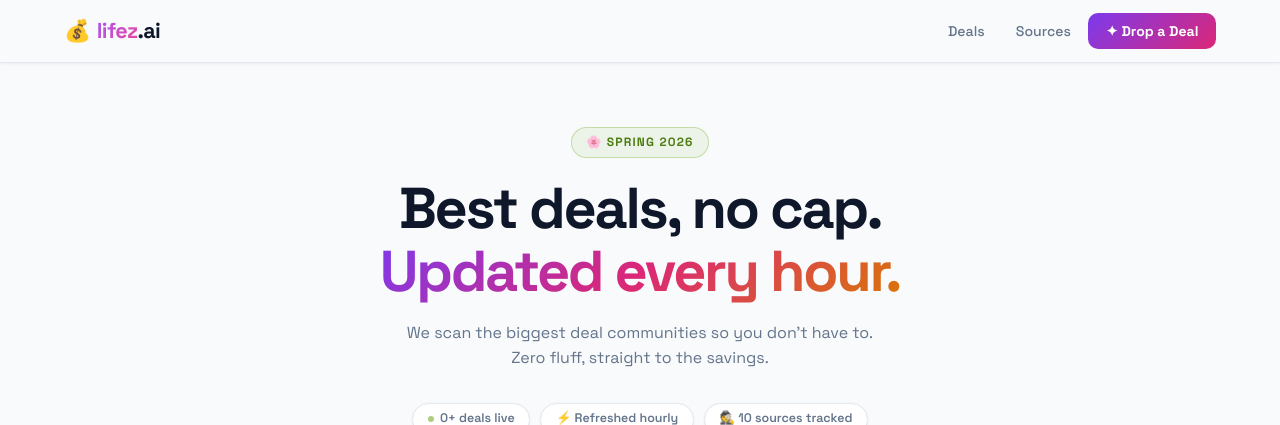
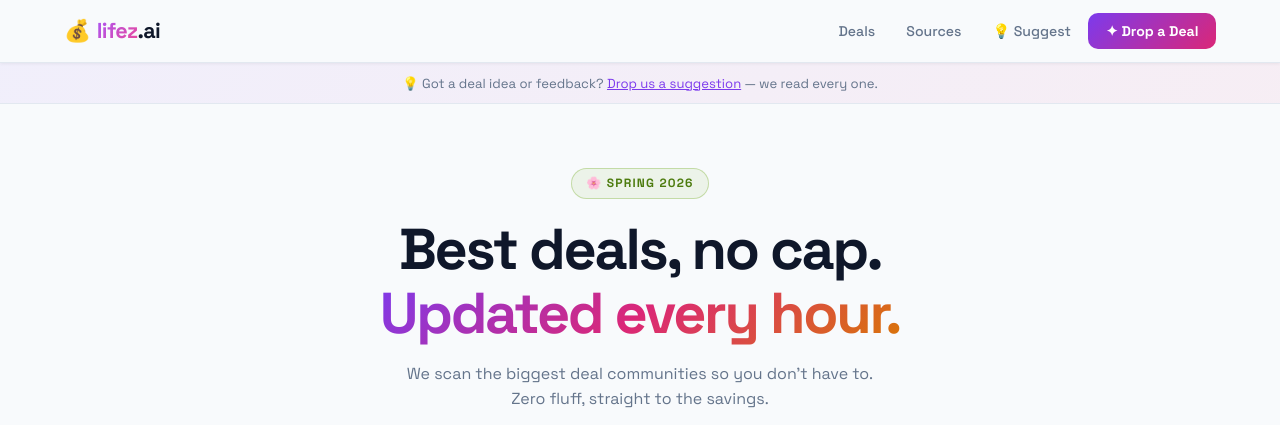
Before and after one commit to rapot2018/learnpy, a FastAPI app: page / in a window 1280 px wide. Shown: the top 425 px of the page. Run offline with FastAPI, Linux system fonts and the light colour scheme; data that the repository does not hold is empty.

Commit message:
Add suggestion link that emails rapot2018@gmail.com
- 'Suggest' nav link + banner strip on homepage
- Modal form with name, email, message fields
- POST /api/suggest sends email via Gmail SMTP using SMTP_USER
  and SMTP_PASS env vars; falls back to console log if not set

Co-Authored-By: Claude Sonnet 4.6 <noreply@anthropic.com>

```diff
--- a/app.py
+++ b/app.py
@@ -2,10 +2,13 @@ import asyncio
 import importlib
 import json
 import os
+import smtplib
 import subprocess
 import sys
 import time
 from contextlib import asynccontextmanager
+from email.mime.multipart import MIMEMultipart
+from email.mime.text import MIMEText
 
 from fastapi import FastAPI, Request
 from fastapi.middleware.cors import CORSMiddleware
@@ -128,6 +131,54 @@ async def health():
     return {"status": "ok"}
 
 
+# ── Suggestions ───────────────────────────────────────────────────────────────
+
+def _send_suggestion_email(name: str, email: str, message: str):
+    smtp_user = os.environ.get("SMTP_USER", "")
+    smtp_pass = os.environ.get("SMTP_PASS", "")
+    to_addr   = "rapot2018@gmail.com"
+
+    if not smtp_user or not smtp_pass:
+        print(f"[suggestion] Email not configured — suggestion from {name or 'anon'}: {message[:80]}")
+        return
+
+    msg = MIMEMultipart("alternative")
+    msg["From"]    = smtp_user
+    msg["To"]      = to_addr
+    msg["Subject"] = f"💡 New lifez.ai suggestion from {name or 'Anonymous'}"
+
+    body = (
+        f"New suggestion on lifez.ai\n\n"
+        f"From:    {name or 'Anonymous'}\n"
+        f"Email:   {email or 'Not provided'}\n\n"
+        f"Message:\n{message}\n"
+    )
+    msg.attach(MIMEText(body, "plain"))
+
+    with smtplib.SMTP("smtp.gmail.com", 587) as server:
+        server.starttls()
+        server.login(smtp_user, smtp_pass)
+        server.sendmail(smtp_user, to_addr, msg.as_string())
+
+
+@app.post("/api/suggest")
+async def suggest(request: Request):
+    payload = await request.json()
+    message = payload.get("message", "").strip()
+    if not message:
+        return JSONResponse(status_code=400, content={"error": "Message is required"})
+
+    name  = payload.get("name", "").strip()
+    email = payload.get("email", "").strip()
+
+    try:
+        await asyncio.to_thread(_send_suggestion_email, name, email, message)
+    except Exception as e:
+        print(f"[suggestion] Email send failed: {e}")
+
+    return JSONResponse({"success": True})
+
+
 @app.get("/", response_class=HTMLResponse)
 async def index():
     return FileResponse("templates/index.html", media_type="text/html")
--- a/templates/index.html
+++ b/templates/index.html
@@ -358,6 +358,18 @@
     @media (max-width: 480px) {
       .hero-title { font-size: 2rem; }
     }
+
+    .btn-suggest { background: none; border: none; cursor: pointer; font: inherit; }
+    .suggest-banner {
+      background: linear-gradient(135deg, rgba(124,58,237,0.06), rgba(219,39,119,0.06));
+      border-bottom: 1px solid var(--border);
+      text-align: center; padding: 0.6rem 1rem;
+      font-size: 0.82rem; color: var(--text-muted);
+    }
+    .suggest-banner a, .suggest-banner button {
+      color: var(--purple); font-weight: 700; cursor: pointer;
+      background: none; border: none; font: inherit; text-decoration: underline;
+    }
   </style>
 </head>
 <body>
@@ -371,10 +383,16 @@
     <div class="nav-right">
       <button class="nav-link" onclick="scrollToId('deals')">Deals</button>
       <button class="nav-link" onclick="scrollToId('sources')">Sources</button>
+      <button class="nav-link" onclick="openSuggestModal()">💡 Suggest</button>
       <button class="btn-drop" onclick="openModal()">✦ Drop a Deal</button>
     </div>
   </nav>
 </header>
+
+<!-- Suggestion nudge -->
+<div class="suggest-banner">
+  💡 Got a deal idea or feedback? <button onclick="openSuggestModal()">Drop us a suggestion</button> — we read every one.
+</div>
 
 <!-- Hero -->
 <section class="hero">
@@ -477,6 +495,37 @@
       <div class="big-em">🎉</div>
       <h3>Deal dropped!</h3>
       <p>Your deal is now live on lifez.ai. The community will love it.</p>
+    </div>
+  </div>
+</div>
+
+<!-- Suggestion Modal -->
+<div class="modal-overlay" id="suggestModal" onclick="onSuggestOverlayClick(event)">
+  <div class="modal-box">
+    <button class="modal-close" onclick="closeSuggestModal()">✕</button>
+    <div id="suggestFormView">
+      <h2 class="modal-title">Drop a Suggestion 💡</h2>
+      <p class="modal-sub">Tell us what deals, sources, or features you'd love to see on lifez.ai.</p>
+      <form id="suggestForm" onsubmit="submitSuggestion(event)">
+        <div class="form-group">
+          <label class="form-label">Your Name (optional)</label>
+          <input class="form-input" type="text" id="suggestName" placeholder="e.g. Alex" maxlength="80">
+        </div>
+        <div class="form-group">
+          <label class="form-label">Your Email (optional)</label>
+          <input class="form-input" type="email" id="suggestEmail" placeholder="so we can reply">
+        </div>
+        <div class="form-group">
+          <label class="form-label">Your Suggestion *</label>
+          <textarea class="form-textarea" id="suggestMessage" placeholder="e.g. Add Amazon deal alerts, or show travel deals more prominently…" required style="min-height:110px"></textarea>
+        </div>
+        <button type="submit" class="btn-submit-form">✉️ Send Suggestion</button>
+      </form>
+    </div>
+    <div id="suggestSuccessView" style="display:none" class="success-view">
+      <div class="big-em">🙏</div>
+      <h3>Thanks for the suggestion!</h3>
+      <p>We'll read it and get back to you if you left an email.</p>
     </div>
   </div>
 </div>
@@ -695,6 +744,43 @@
     } catch { alert("Something went wrong — try again!"); }
   }
 
+  // ── Suggest Modal ──
+  function openSuggestModal() {
+    document.getElementById("suggestModal").classList.add("open");
+    document.body.style.overflow = "hidden";
+  }
+  function closeSuggestModal() {
+    document.getElementById("suggestModal").classList.remove("open");
+    document.body.style.overflow = "";
+    document.getElementById("suggestFormView").style.display = "";
+    document.getElementById("suggestSuccessView").style.display = "none";
+    document.getElementById("suggestForm").reset();
+  }
+  function onSuggestOverlayClick(e) { if (e.target === e.currentTarget) closeSuggestModal(); }
+
+  async function submitSuggestion(e) {
+    e.preventDefault();
+    const payload = {
+      name:    document.getElementById("suggestName").value.trim(),
+      email:   document.getElementById("suggestEmail").value.trim(),
+      message: document.getElementById("suggestMessage").value.trim(),
+    };
+    try {
+      const res  = await fetch("/api/suggest", {
+        method: "POST", headers: { "Content-Type": "application/json" },
+        body: JSON.stringify(payload),
+      });
+      const data = await res.json();
+      if (data.success) {
+        document.getElementById("suggestFormView").style.display = "none";
+        document.getElementById("suggestSuccessView").style.display = "";
+        setTimeout(closeSuggestModal, 3000);
+      } else {
+        alert("Something went wrong — please try again.");
+      }
+    } catch { alert("Something went wrong — please try again."); }
+  }
+
   // ── Auto-refresh every 30 min ──
   setInterval(() => loadDeals(currentFilter), 30 * 60 * 1000);
 
```
